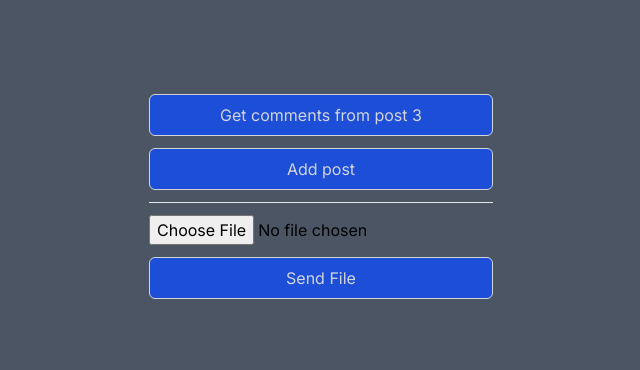
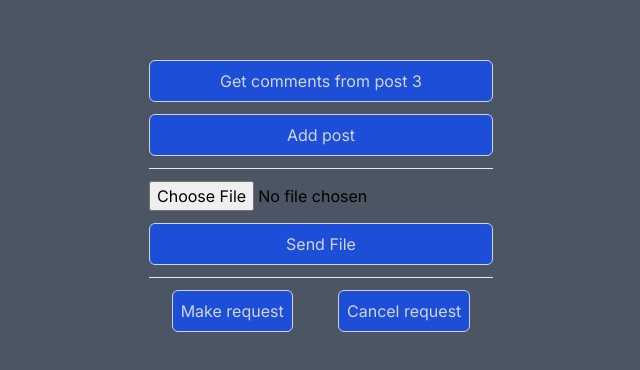
Before and after one commit to mspdl/reactjs-first_project, a Next.js app: page / in a window 1280 px wide. Shown: the part 204-574 px from the top of the page, without its empty margins (319-959 px from the left). Built offline with nearby package versions, Linux system fonts and the light colour scheme.

Commit message:
Cancelling a request using axios

```diff
--- a/src/components/Axios.tsx
+++ b/src/components/Axios.tsx
@@ -4,6 +4,7 @@ import { useRef } from "react";
 export const Axios = () => {
   const currentPostId = 3;
   const fileInputRef = useRef<HTMLInputElement>(null);
+  const controller = new AbortController();
 
   const handleGetComments = async () => {
     const requestParams = { postId: currentPostId, sort: "desc" };
@@ -41,6 +42,20 @@ export const Axios = () => {
     }
   };
 
+  const handleMakeRequest = async () => {
+    try {
+      const response = await api.get("/posts", {
+        signal: controller.signal,
+      });
+    } catch (error) {
+      console.log("Something wrong happened");
+    }
+  };
+
+  const handleCancelRequest = () => {
+    controller.abort();
+  };
+
   return (
     <div className="flex flex-col gap-3">
       <button
@@ -63,6 +78,21 @@ export const Axios = () => {
       >
         Send File
       </button>
+      <hr />
+      <div className="flex justify-around">
+        <button
+          className="bg-blue-700 hover:bg-blue-900 hover:text-gray-400 p-2 text-gray-300 rounded-md border border-gray-300"
+          onClick={handleMakeRequest}
+        >
+          Make request
+        </button>
+        <button
+          className="bg-blue-700 hover:bg-blue-900 hover:text-gray-400 p-2 text-gray-300 rounded-md border border-gray-300"
+          onClick={handleCancelRequest}
+        >
+          Cancel request
+        </button>
+      </div>
     </div>
   );
 };
```
